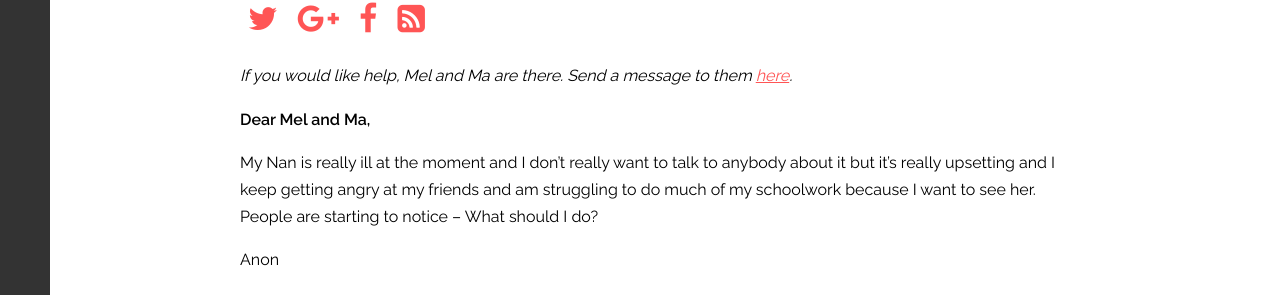
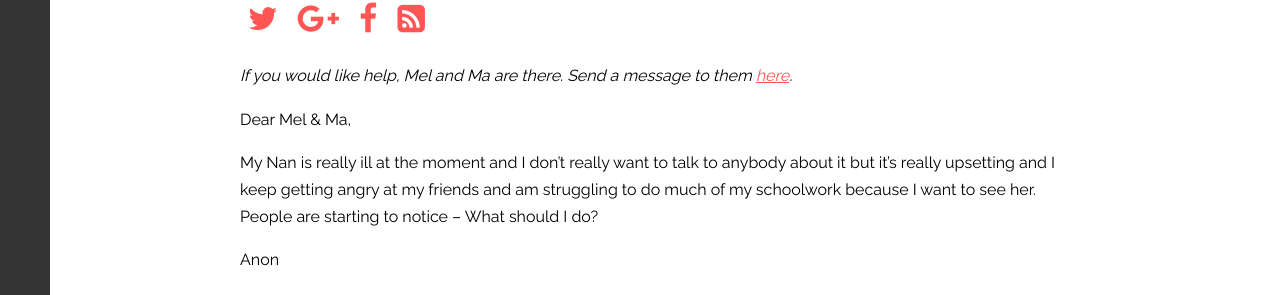
Before and after one commit to Kefwmag/kefwmag.github.io, a Jekyll site: the page built from _posts/2016-04-21-ill-nan.md, in a window 1280 px wide and 933 px high. Shown: the part 272-567 px from the top of the window. Built offline with Jekyll 4.4.1, drawn with Linux system fonts in a browser that asks for light colours; nearby versions of some CDN libraries.

Commit message:
Update amaPostHeader.html

```diff
--- a/_includes/amaPostHeader.html
+++ b/_includes/amaPostHeader.html
@@ -1,4 +1,4 @@
 <p><em>
 If you would like help, Mel and Ma are there. Send a message to them <a href="/ama/submit/">here</a>.
 </em></p>
-<p><strong>Dear Mel and Ma,</strong></p>
+<p>Dear Mel & Ma,</p>
```
